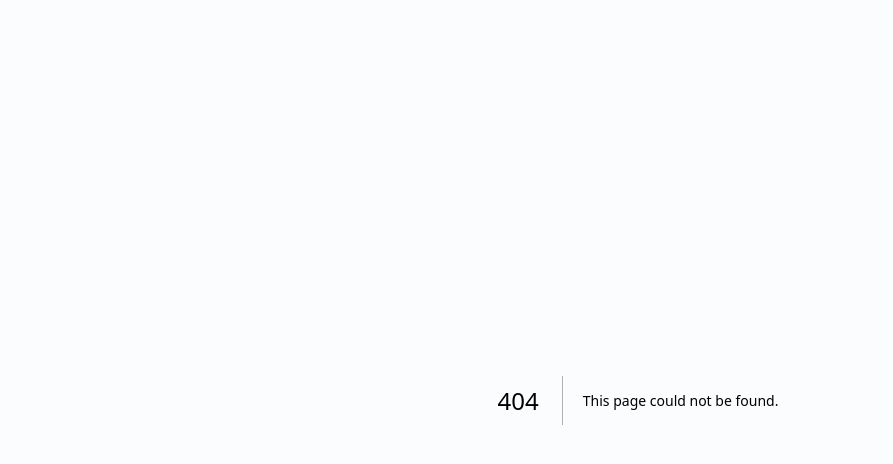
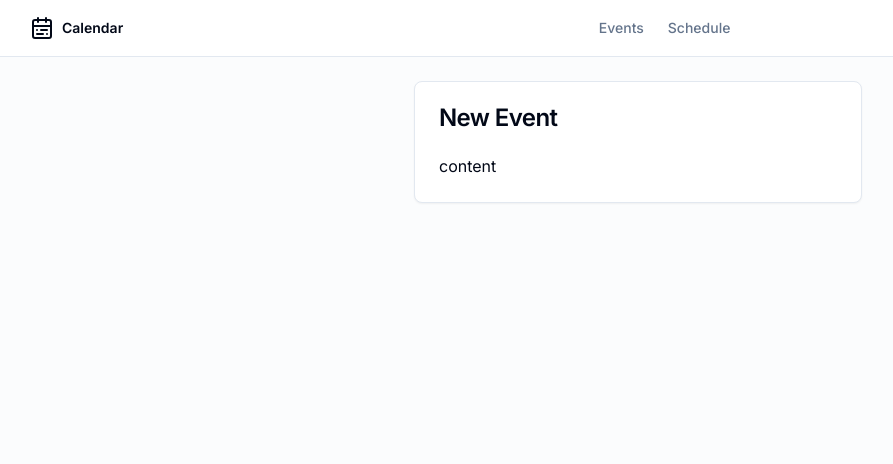
Before and after one commit to VaheStepanyan100/calendal, a Next.js app: page /events/new in a window 1280 px wide. Before the commit this address had no page. Shown: the top 464 px of the page, without its empty margins (2-895 px from the left). Built offline with nearby package versions, Linux system fonts and the light colour scheme.

Commit message:
Add Events page

```diff
--- /dev/null
+++ b/src/app/(private)/events/new/page.tsx
@@ -0,0 +1,12 @@
+import { Card, CardContent, CardHeader, CardTitle } from '@/components/ui/card';
+
+export default function NewEventPage() {
+  return (
+    <Card className="max-w-md mx-auto">
+      <CardHeader>
+        <CardTitle>New Event</CardTitle>
+      </CardHeader>
+      <CardContent>content</CardContent>
+    </Card>
+  );
+}
--- a/src/app/(private)/events/page.tsx
+++ b/src/app/(private)/events/page.tsx
@@ -1,5 +1,47 @@
-import { UserButton } from "@clerk/nextjs";
+import { Button } from '@/components/ui/button';
+import { db } from '@/drizzle/db';
+import { auth } from '@clerk/nextjs/server';
+import { CalendarPlus, CalendarRange } from 'lucide-react';
+import Link from 'next/link';
 
-export default function EventsPage() {
-  return <><h1>Events</h1><UserButton /></>
+export default async function EventsPage() {
+  const { userId, redirectToSignIn } = auth();
+
+  if (userId == null) return redirectToSignIn;
+
+  const events = await db.query.EventTable.findMany({
+    where: ({ clerkUserId }, { eq }) => eq(clerkUserId, userId),
+    orderBy: ({ createdAt }, { desc }) => desc(createdAt),
+  });
+
+  return (
+    <>
+      <div className="flex gap-4 items-baseline">
+        <h1 className="text-3xl lg:text-4xl xl:text-5xl font-semibold mb-6">
+          Events
+        </h1>
+        <Button asChild>
+          <Link href="/events/new">
+            <CalendarPlus className="mr-4 size-6" />
+            New Event
+          </Link>
+        </Button>
+      </div>
+      {events.length > 0 ? (
+        <h1>Events</h1>
+      ) : (
+        <div className="flex flex-col items-center gap-4">
+          <CalendarRange className="size-16 mx-auto" />
+          You do not have any events yet. Create your first event to get
+          started!
+          <Button size="lg" className="text-lg" asChild>
+            <Link href="/events/new">
+              <CalendarPlus className="mr-4 size-6" />
+              New Event
+            </Link>
+          </Button>
+        </div>
+      )}
+    </>
+  );
 }
--- /dev/null
+++ b/src/app/(private)/layout.tsx
@@ -0,0 +1,25 @@
+import { NavLink } from '@/components/NavLink';
+import { UserButton } from '@clerk/nextjs';
+import { CalendarRange } from 'lucide-react';
+import { ReactNode } from 'react';
+
+export default function PrivateLayout({ children }: { children: ReactNode }) {
+  return (
+    <>
+      <header className='flex py-2 border-b bg-card'>
+        <nav className='font-medium flex items-center text-sm gap-6 container'>
+          <div className='flex items-center gap-2 font-semibold mr-auto'>
+            <CalendarRange className="size-6" />
+            <span className='sr-only md:not-sr-only'>Calendar</span>
+          </div>
+          <NavLink href="/events">Events</NavLink>
+          <NavLink href="/schedule">Schedule</NavLink>
+          <div className='ml-auto size-10'>
+            <UserButton appearance={{elements: {userButtonAvatarBox: "size-full"}}} />
+          </div>
+        </nav>
+      </header>
+      <main className="container my-6">{children}</main>
+    </>
+  );
+}
--- /dev/null
+++ b/src/components/NavLink.tsx
@@ -0,0 +1,24 @@
+'use client';
+
+import { cn } from '@/lib/utils';
+import Link from 'next/link';
+import { usePathname } from 'next/navigation';
+import { ComponentProps } from 'react';
+
+export function NavLink({ className, ...props }: ComponentProps<typeof Link>) {
+  const path = usePathname();
+  const isActive = path === props.href;
+
+  return (
+    <Link
+      {...props}
+      className={cn(
+        'transition-colors',
+        isActive
+          ? 'text-foreground'
+          : 'text-muted-foreground hover:text-foreground',
+        className
+      )}
+    />
+  );
+}
--- /dev/null
+++ b/src/components/ui/card.tsx
@@ -0,0 +1,79 @@
+import * as React from "react"
+
+import { cn } from "@/lib/utils"
+
+const Card = React.forwardRef<
+  HTMLDivElement,
+  React.HTMLAttributes<HTMLDivElement>
+>(({ className, ...props }, ref) => (
+  <div
+    ref={ref}
+    className={cn(
+      "rounded-lg border bg-card text-card-foreground shadow-sm",
+      className
+    )}
+    {...props}
+  />
+))
+Card.displayName = "Card"
+
+const CardHeader = React.forwardRef<
+  HTMLDivElement,
+  React.HTMLAttributes<HTMLDivElement>
+>(({ className, ...props }, ref) => (
+  <div
+    ref={ref}
+    className={cn("flex flex-col space-y-1.5 p-6", className)}
+    {...props}
+  />
+))
+CardHeader.displayName = "CardHeader"
+
+const CardTitle = React.forwardRef<
+  HTMLParagraphElement,
+  React.HTMLAttributes<HTMLHeadingElement>
+>(({ className, ...props }, ref) => (
+  <h3
+    ref={ref}
+    className={cn(
+      "text-2xl font-semibold leading-none tracking-tight",
+      className
+    )}
+    {...props}
+  />
+))
+CardTitle.displayName = "CardTitle"
+
+const CardDescription = React.forwardRef<
+  HTMLParagraphElement,
+  React.HTMLAttributes<HTMLParagraphElement>
+>(({ className, ...props }, ref) => (
+  <p
+    ref={ref}
+    className={cn("text-sm text-muted-foreground", className)}
+    {...props}
+  />
+))
+CardDescription.displayName = "CardDescription"
+
+const CardContent = React.forwardRef<
+  HTMLDivElement,
+  React.HTMLAttributes<HTMLDivElement>
+>(({ className, ...props }, ref) => (
+  <div ref={ref} className={cn("p-6 pt-0", className)} {...props} />
+))
+CardContent.displayName = "CardContent"
+
+const CardFooter = React.forwardRef<
+  HTMLDivElement,
+  React.HTMLAttributes<HTMLDivElement>
+>(({ className, ...props }, ref) => (
+  <div
+    ref={ref}
+    className={cn("flex items-center p-6 pt-0", className)}
+    {...props}
+  />
+))
+CardFooter.displayName = "CardFooter"
+
+export { Card, CardHeader, CardFooter, CardTitle, CardDescription, CardContent }
--- a/src/drizzle/db.ts
+++ b/src/drizzle/db.ts
@@ -1,5 +1,6 @@
 import { neon } from '@neondatabase/serverless';
 import { drizzle } from 'drizzle-orm/neon-http';
+import * as schema from './schema';
 
-const sql = neon(process.env.DRIZZLE_DATABASE_URL!);
-export const db = drizzle(sql);
+const sql = neon(process.env.DATABASE_URL!);
+export const db = drizzle(sql, { schema });
--- a/tailwind.config.ts
+++ b/tailwind.config.ts
@@ -9,6 +9,13 @@
     "./src/app/**/*.{js,ts,jsx,tsx,mdx}",
   ],
   theme: {
+		container: {
+			center: true,
+			padding: "2rem",
+			screens: {
+				"2xl": "1400px"
+			},
+		},
   	extend: {
 			fontFamily: {
 				sans: ["var(--font-sans)", ...fontFamily.sans]
```
